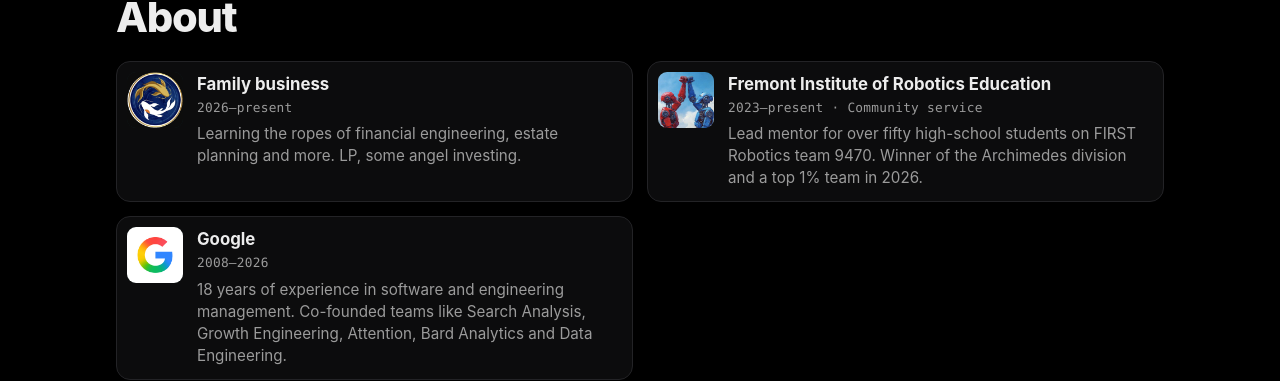
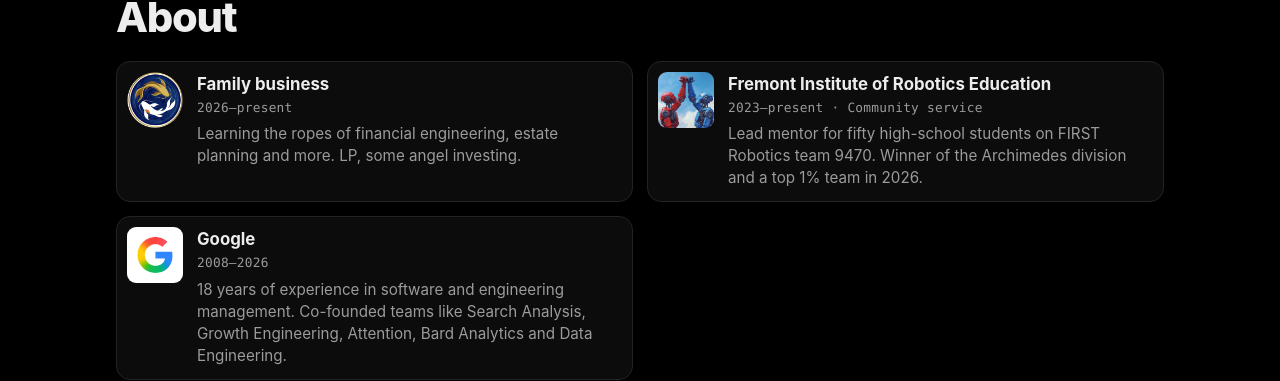
Before and after one commit to joelisjoel/joelisjoel.github.io, a Jekyll site: the page built from index.html, in a window 1280 px wide and 900 px high, scrolled down 1565 px. Shown: the part 136-517 px from the top of the window. Built offline with Jekyll 4.4.1, drawn with Linux system fonts in a browser that asks for light colours; part of the change alters nothing that is shown; some of the changed text lies outside the part shown.

Commit message:
Copy tweaks from the deck
- Headline: Learning to surf the wave of superintelligence. (site
  description updated to match)
- FIRE: Lead mentor for fifty high-school students (was "over fifty")

Co-Authored-By: Claude Opus 5.5 <noreply@anthropic.com>
Claude-Session: https://claude.ai/code/session_019C3MjovY97mk1cbe7h5pxm

```diff
--- a/_config.yml
+++ b/_config.yml
@@ -1,6 +1,6 @@
 title: Joel is Joel
 description: >-
-  Let's learn to surf the wave of superintelligence. Joel's just-for-fun
+  Learning to surf the wave of superintelligence. Joel's just-for-fun
   page: writing, philosophy and fun projects (@joelisjoel).
 url: https://joelisjoel.org
 baseurl: ""
--- a/_data/home.yml
+++ b/_data/home.yml
@@ -27,7 +27,7 @@
 hero:
   status: "Now building a P≠NP proof visualizer"
   status_url: /projects/#pequalsnp
-  headline_start: "Let's learn to surf the wave of"
+  headline_start: "Learning to surf the wave of"
   headline_em: "superintelligence."
   # One line per line on the page
   intro: |-
@@ -194,7 +194,7 @@ sections:
         title: Fremont Institute of Robotics Education
         meta: 2023–present · Community service
         blurb: >-
-          Lead mentor for over fifty high-school students on FIRST Robotics
+          Lead mentor for fifty high-school students on FIRST Robotics
           team 9470. Winner of the Archimedes division and a top 1% team in
           2026.
         image: /images/home/fire.jpg
```
